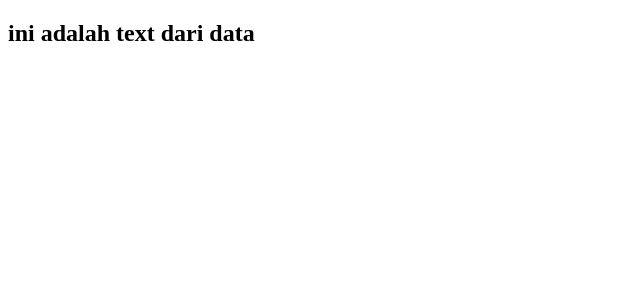
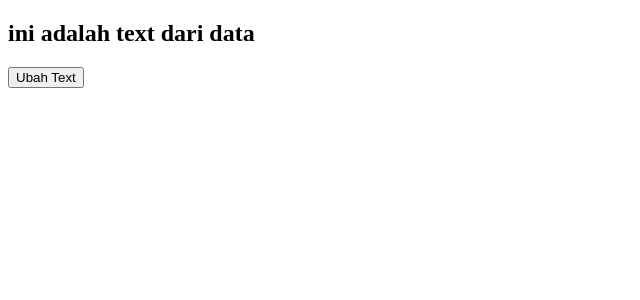
Before and after one commit to afifdgr/belajar-vuejs3, a Vue app: page / in a window 1280 px wide. Shown: the top 300 px of the page, without its empty margins (0-640 px from the left). Built offline with nearby package versions, Linux system fonts and the light colour scheme.

Commit message:
#9 Custom Events

```diff
--- a/src/App.vue
+++ b/src/App.vue
@@ -1,5 +1,5 @@
 <template>
-  <Header :text="text" />
+  <Header @changeTitle="ubahText" :text="text" />
 </template>
 
 <script>
@@ -14,6 +14,11 @@
     return {
       text: "ini adalah text dari data"
     }
+  },
+  methods: {
+    ubahText(newText) {
+      this.text = newText;
+    }
   }
 
 };
--- a/src/components/Header.vue
+++ b/src/components/Header.vue
@@ -1,11 +1,23 @@
 <template>
     <h2>{{ text }}</h2>
+    <button @click="changeText">Ubah Text</button>
 </template>
 
 <script>
 export default {
     name: "Header",
-    props: ["text"]
+    props: ["text"],
+    data() {
+        return {
+            newText: "Ini adalah text dari header.vue"
+        }
+    },
+    methods: {
+        changeText() {
+            this.$emit("changeTitle", this.newText);
+        },
+    },
+    emits: ["changeTitle"],
 }
 </script>
 
```
